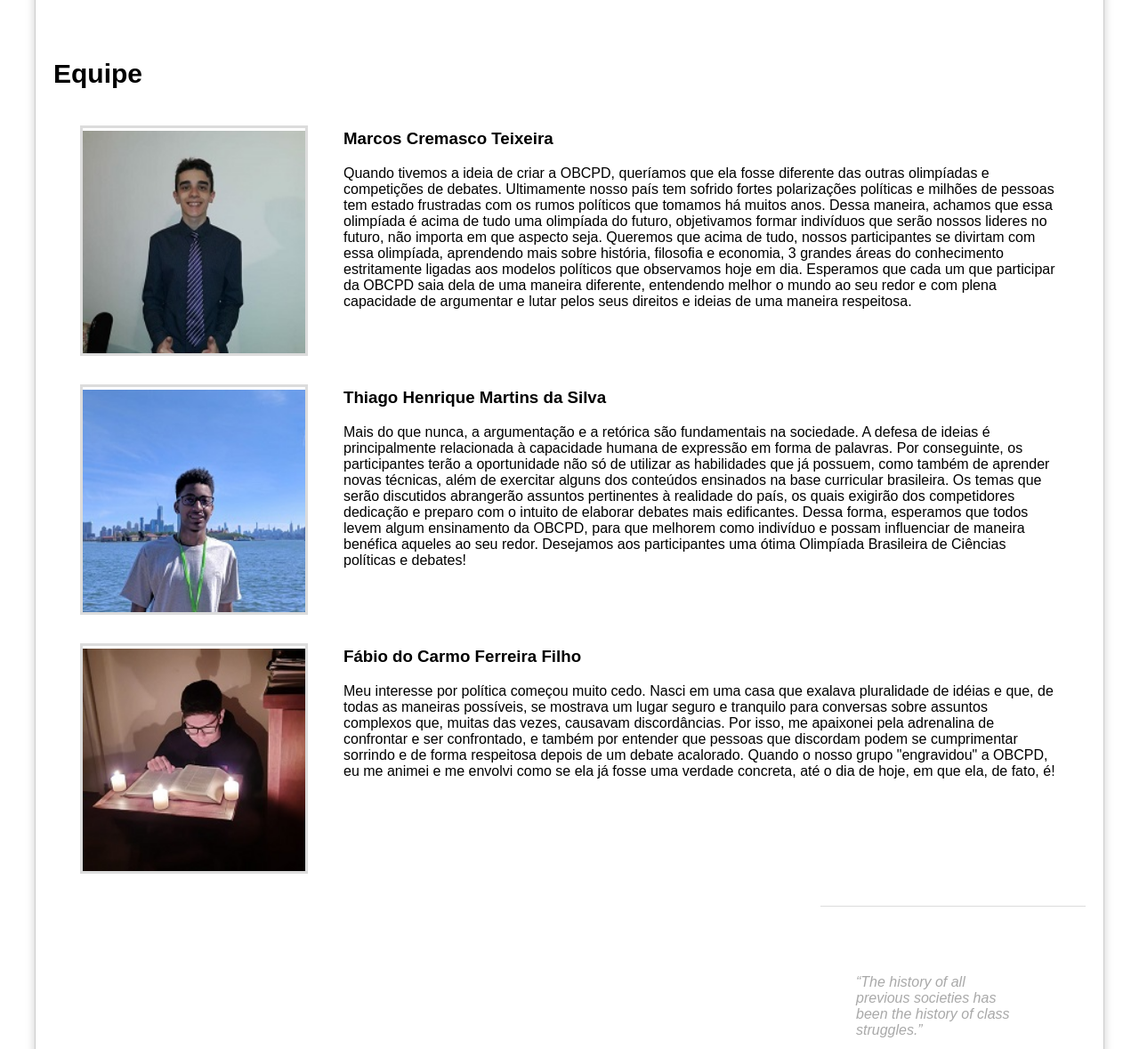
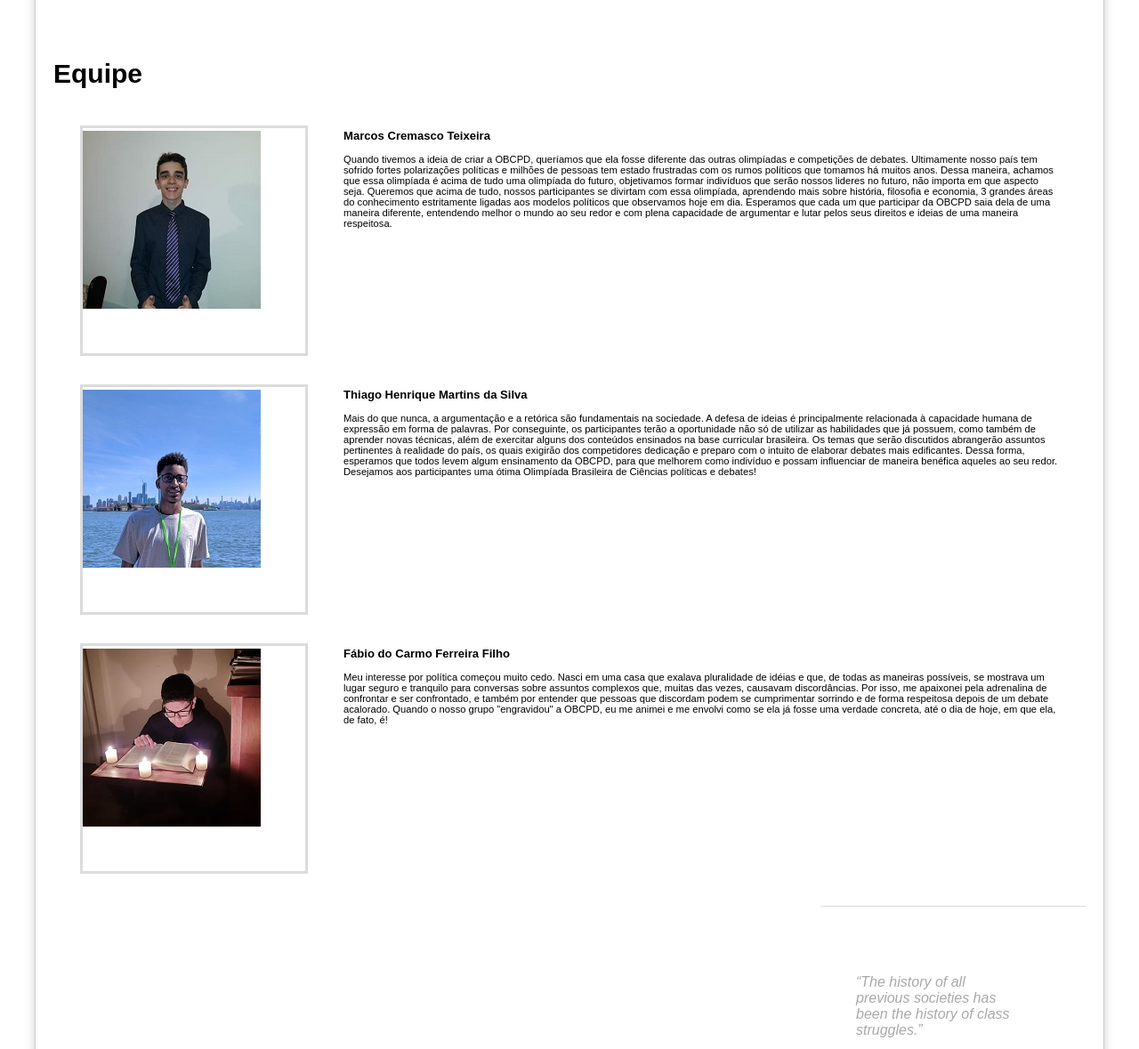
Before and after one commit to OBCPD/OBPCD.com, a plain HTML site: page index.html in a window 1280 px wide. Shown: the part 1960-3139 px from the top of the page at 89% size. Drawn offline with Linux system fonts and the light colour scheme.

Commit message:
Update index.html

```diff
--- a/index.html
+++ b/index.html
@@ -182,6 +182,9 @@
                 margin-right: 50px;
                 font-family: Arial, sans-serif;
             }
+	    .teste__1{
+		font-size: 0.7em;
+	    }
         </style>
     </head>
 <body>
@@ -315,19 +318,22 @@
             <div id="members">
                 <section id="president">
                         <figure class="team_members">
-                            <img src="./fotos_OBCPD/pp.jpg" title="Marcos Cremasco Teixeira" width="250px" height="250px">
+                            <img src="./fotos_OBCPD/pp.jpg" title="Marcos Cremasco Teixeira" width="200px" height="200px">
                         </figure>
+			<article class="teste__1">
                                 <h3> Marcos Cremasco Teixeira </h3>
 
                                 <p>
                                 Quando tivemos a ideia de criar a OBCPD, queríamos que ela fosse diferente das outras olimpíadas e competições de debates. Ultimamente nosso país tem sofrido fortes polarizações políticas e milhões de pessoas tem estado frustradas com os rumos políticos que tomamos há muitos anos. Dessa maneira, achamos que essa olimpíada é acima de tudo uma olimpíada do futuro, objetivamos formar indivíduos que serão nossos lideres no futuro, não importa em que aspecto seja. Queremos que acima de tudo, nossos participantes se divirtam com essa olimpíada, aprendendo mais sobre história, filosofia e economia, 3 grandes áreas do conhecimento estritamente ligadas aos modelos políticos que observamos hoje em dia. Esperamos que cada um que participar da OBCPD saia dela de uma maneira diferente, entendendo melhor o mundo ao seu redor e com plena capacidade de argumentar e lutar pelos seus direitos e ideias de uma maneira respeitosa.
                                 </p>
+			</article>
                     </section>
 
                     <section id="vice_1">
                         <figure class="team_members">
-                            <img src="./fotos_OBCPD/Thiago_foto.jpg" title="Thiago Henrique Martins da Silva" width="250px" height="250px">
+                            <img src="./fotos_OBCPD/Thiago_foto.jpg" title="Thiago Henrique Martins da Silva" width="200px" height="200px">
                         </figure>
+			<article class="teste__1">
                                 <h3> Thiago Henrique Martins da Silva </h3>
 
                                 <p>
@@ -335,12 +341,14 @@
 
                                 Desejamos aos participantes uma ótima Olimpíada Brasileira de Ciências políticas e debates!
                                 </p>
+			</article>
                     </section>
 
                     <section id="vice_2">
                         <figure class="team_members">
-                            <img src="./fotos_OBCPD/Fabio_foto.jpg" title="Fábio do Carmo Ferreira Filho" width="250px" height="250px">
+                            <img src="./fotos_OBCPD/Fabio_foto.jpg" title="Fábio do Carmo Ferreira Filho" width="200px" height="200px">
                         </figure>
+			<article class="teste__1">
                                 <h3> Fábio do Carmo Ferreira Filho </h3>
 
                                 <p>
@@ -348,6 +356,7 @@
 
                                 Quando o nosso grupo "engravidou" a OBCPD, eu me animei e me envolvi como se ela já fosse uma verdade concreta, até o dia de hoje, em que ela, de fato, é!
                                 </p>
+			</article>
 
                         <aside>
                             <p>“The history of all previous societies has been the history of class struggles.”</p>
```
